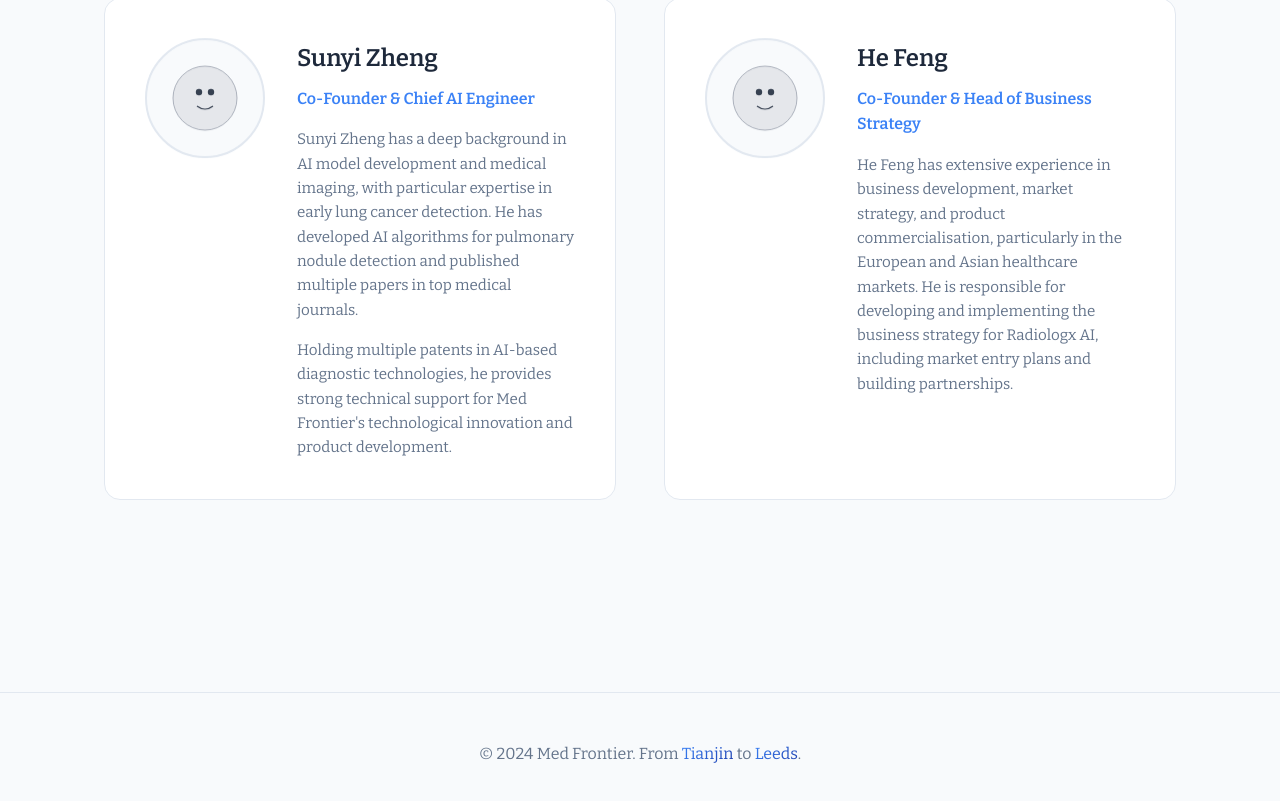
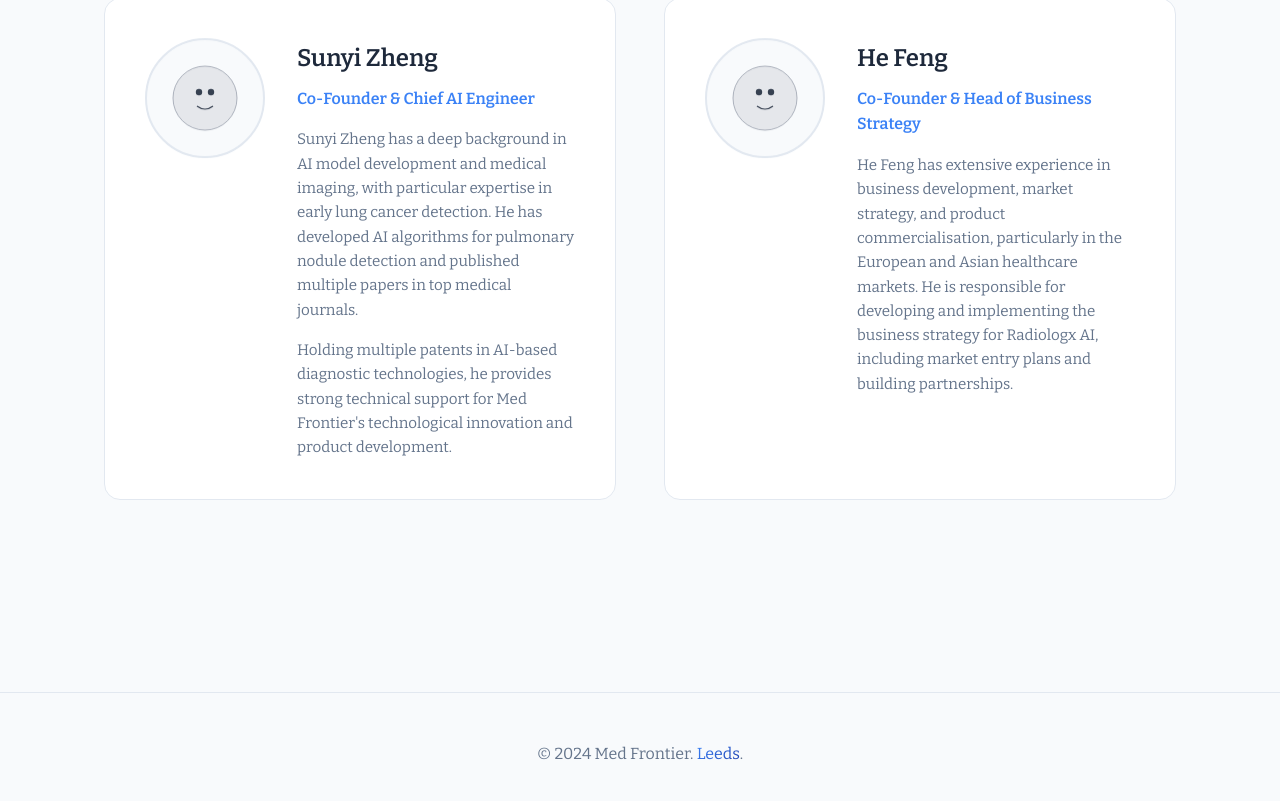
Before and after one commit to xlowxlow/personal-web-2025, a plain HTML site: page index.html in a window 1280 px wide. Shown: the part 5319-6120 px from the top of the page. Drawn offline with nearby package versions, Linux system fonts and the light colour scheme.

Commit message:
Text adjust

```diff
--- a/index.html
+++ b/index.html
@@ -440,7 +440,7 @@
 
     <!-- Footer -->
     <footer class="footer">
-        <p>&copy; 2024 Med Frontier. From <span class="highlight">Tianjin</span> to <span class="highlight">Leeds</span>.</p>
+        <p>&copy; 2024 Med Frontier. <span class="highlight">Leeds</span>.</p>
     </footer>
 
     <script src="main.js"></script>
```
